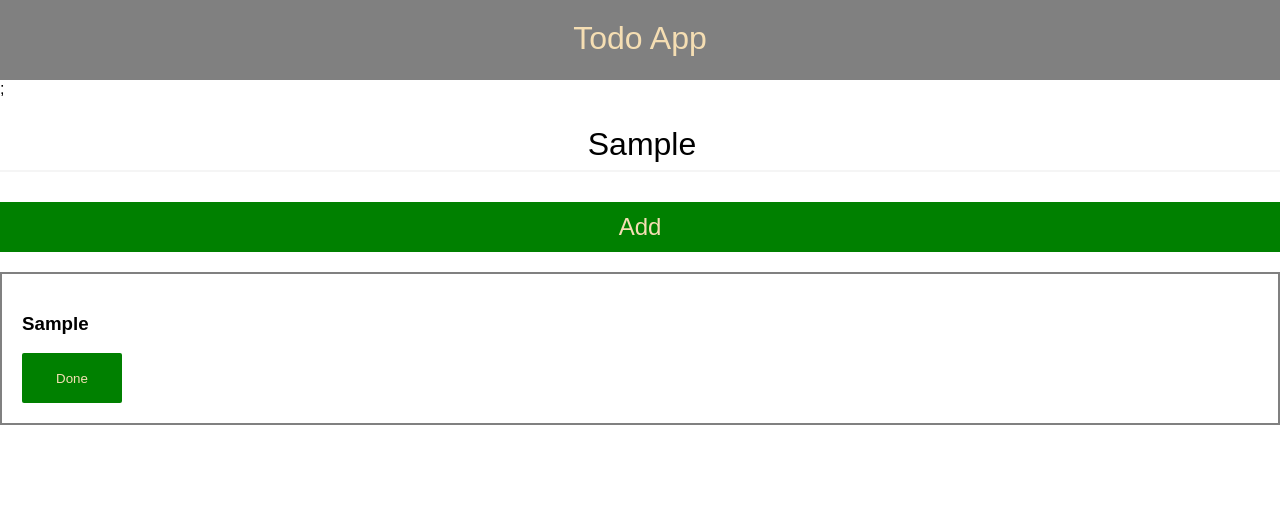
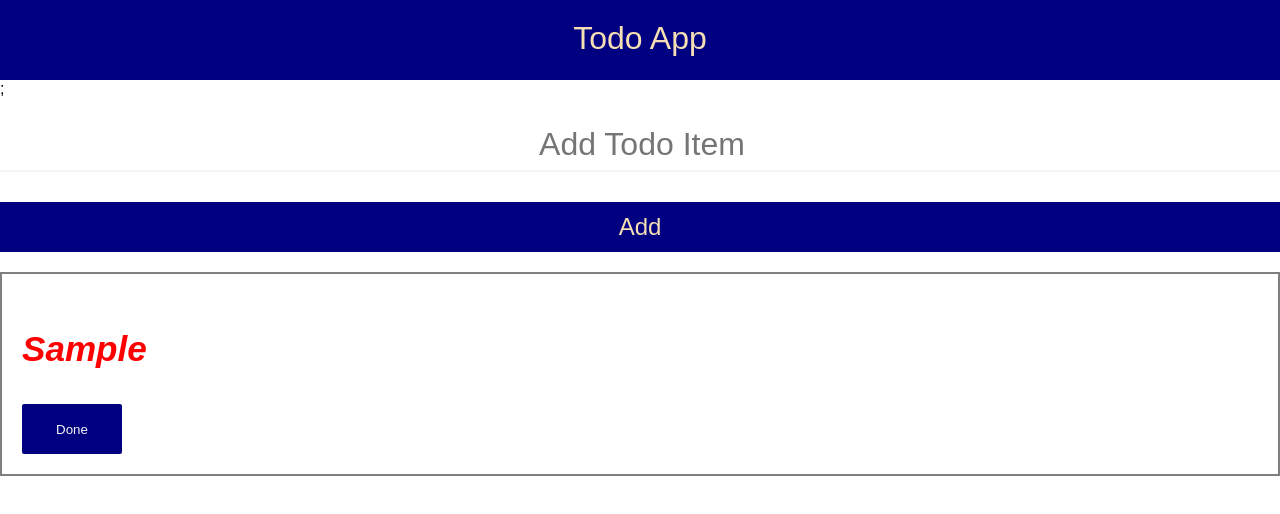
Before and after one commit to gigisoza/todo-app, a React (Create React App) app: page / in a window 1280 px wide. Both pictures are taken after typing "Sample" into the empty fields and a click on the button "Add". Shown: the top 514 px of the page. Built offline with nearby package versions, Linux system fonts and the light colour scheme.

Commit message:
added delete functionality

```diff
--- a/src/App.js
+++ b/src/App.js
@@ -9,7 +9,7 @@ function App() {
     <div className="App">
       <Header></Header>;
       <Form todo={todo} setTodo={setTodo} todoList={todoList} setTodoList={setTodoList}></Form>
-      <TodoList todoList={todoList}/>
+      <TodoList setTodoList={setTodoList} todoList={todoList}/>
     </div>
   );
 }
--- a/src/components/Form.js
+++ b/src/components/Form.js
@@ -8,6 +8,7 @@ const Form = ({ todo, setTodo, todoList, setTodoList }) => {
     const handleSubmit = (event) =>{
         event.preventDefault();
         setTodoList([...todoList, {name:todo,id:shortid.generate() }]);
+        setTodo("");
     };
     return (
         <div className={styles.todoform}>
--- a/src/components/Todo.js
+++ b/src/components/Todo.js
@@ -1,10 +1,13 @@
 import styles from "../style.module.css";
 
-const Todo = ({ todoItem }) => {
+const Todo = ({ todoItem, todoList, setTodoList }) => {
+    const deleteTodo = () => {
+        setTodoList(todoList.filter((item) => item.id !== todoItem.id));
+    };
     return (<div>
         <div className={styles.todoitem}>
             <h3 className={styles.todoname}>{todoItem.name}</h3>
-            <button className={styles.deletebutton}>Done</button>
+            <button onClick={deleteTodo} className={styles.deletebutton}>Done</button>
         </div>
     </div>);
 };
--- a/src/components/TodoList.js
+++ b/src/components/TodoList.js
@@ -1,9 +1,9 @@
 import Todo from "./Todo";
-const TodoList = ({ todoList }) => {
+const TodoList = ({ todoList,setTodoList }) => {
     return (
         <div>
             {todoList.map((todoItem) => (
-                <Todo key={todoItem.id} todoItem={todoItem}></Todo>
+                <Todo setTodoList={setTodoList} key={todoItem.id} todoItem={todoItem} todoList={todoList}></Todo>
             ))}
         </div>
     );
--- a/src/style.module.css
+++ b/src/style.module.css
@@ -4,7 +4,7 @@ body {
 }
 .header {
     text-align: center;
-    background-color: gray;
+    background-color: navy;
     height: 40px;
     font-size: 2em;
     color: wheat;
@@ -28,7 +28,7 @@ body {
     border: none;
     font-size: 1.5em;
     height: 50px;
-    background-color: green;
+    background-color: navy;
     color: wheat;
     margin-top: 30px;
 }
@@ -37,15 +37,18 @@ body {
     border: 2px solid gray;
     padding: 20px;
     margin-top: 20px;
+    font-size: 30px;
 }
 .todoname {
+    color: red;
+    font-style: italic;
 
 }
 .deletebutton {
     border: none;
     height: 50px;
-    background-color: green;
-    color: wheat;
+    background-color: navy;
+    color: whitesmoke;
     width: 100px;
     border-radius: 2px;
 }
```
